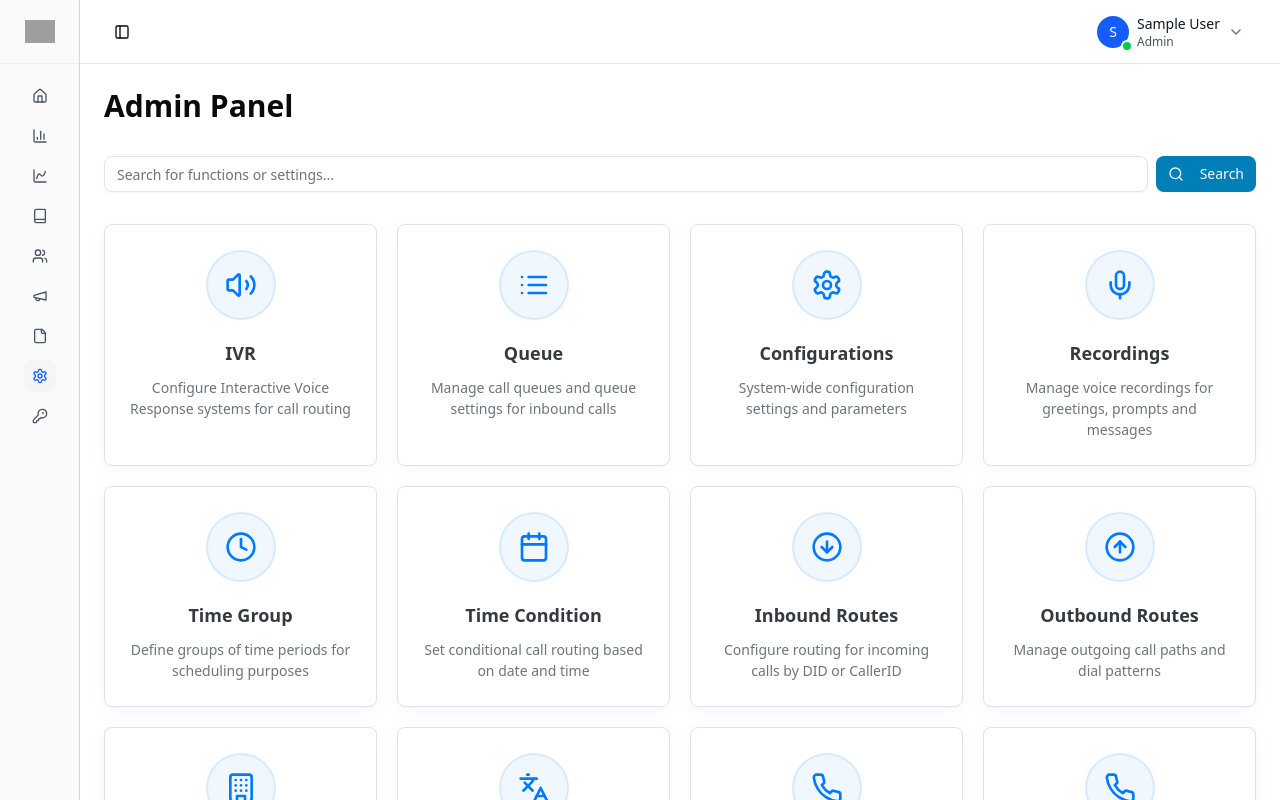
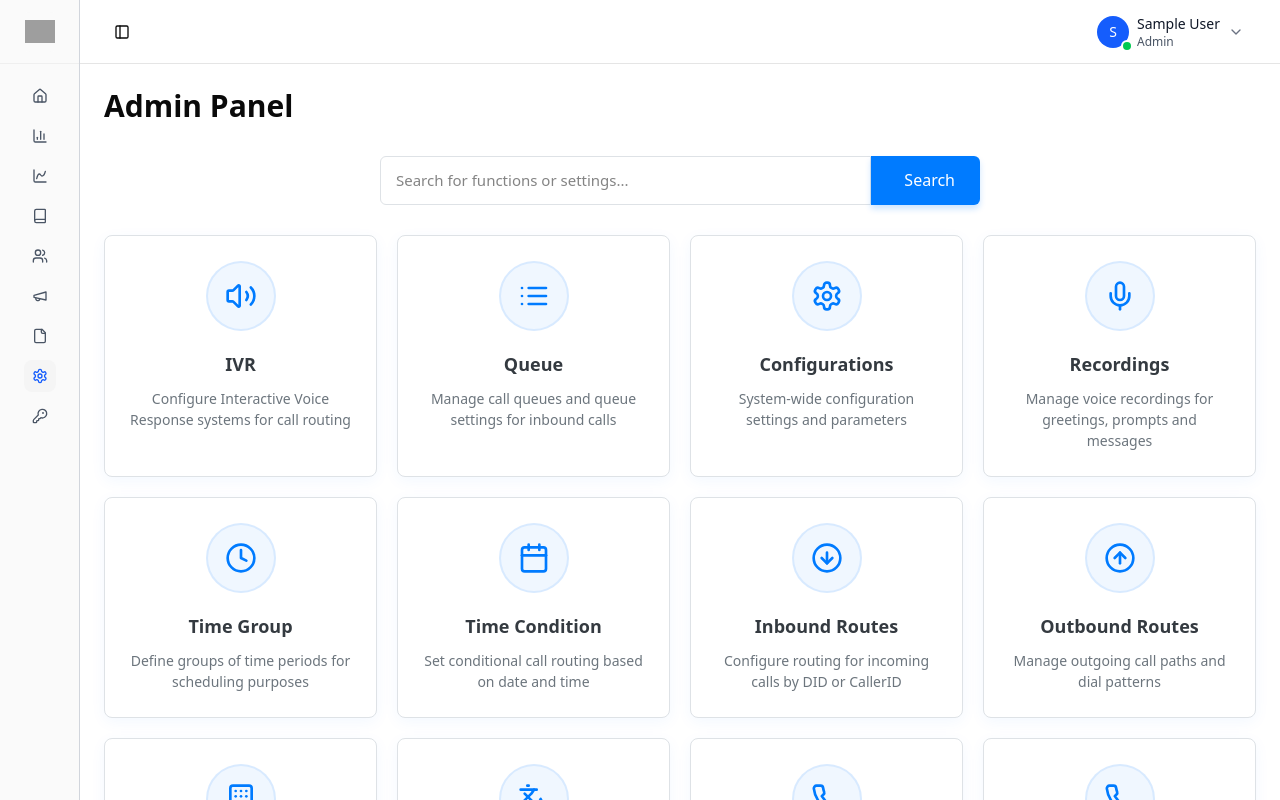
Before and after one commit to ugaly/flex-dash, a Next.js app: page /dashboard/settings in a window 1280 px wide. Shown: the top 800 px of the page. Built offline with nearby package versions, Linux system fonts and the light colour scheme; sample sign-in values are in the browser's storage; grey boxes are pictures that could not be loaded.

Commit message:
updated settings search

```diff
--- a/app/dashboard/settings/page.tsx
+++ b/app/dashboard/settings/page.tsx
@@ -190,12 +190,12 @@ export default function SettingsPage() {
 
   return (
     <div className="min-h-screen bg-background p-6">
-      <div className="mx-auto max-w-7xl">
+      <div className="mx-auto ">
         <header className="mb-8">
           <h1 className="text-3xl font-bold text-foreground">Admin Panel</h1>
         </header>
 
-        <div className="mb-8 flex gap-2">
+        {/* <div className="mb-8 flex gap-2">
           <Input
             type="text"
             placeholder="Search for functions or settings..."
@@ -207,6 +207,22 @@ export default function SettingsPage() {
             <Search className="mr-2 h-4 w-4" />
             Search
           </Button>
+        </div> */}
+
+
+
+        <div className="imported-search-bar">
+          <input
+            type="text"
+            placeholder="Search for functions or settings..."
+            aria-label="Search"
+            value={searchQuery}
+            onChange={(e) => setSearchQuery(e.target.value)}
+            className="imported-search-input"
+          />
+          <button type="button" className="imported-search-button">
+            <i className="fas fa-search"></i> Search
+          </button>
         </div>
 
 
```
